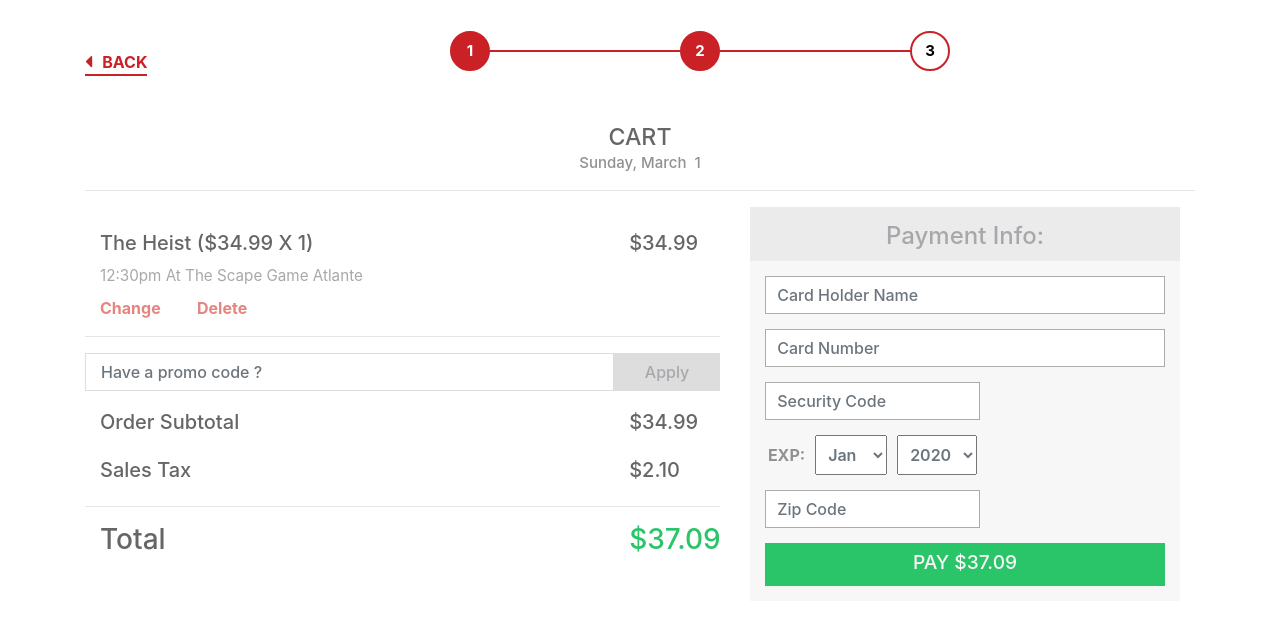
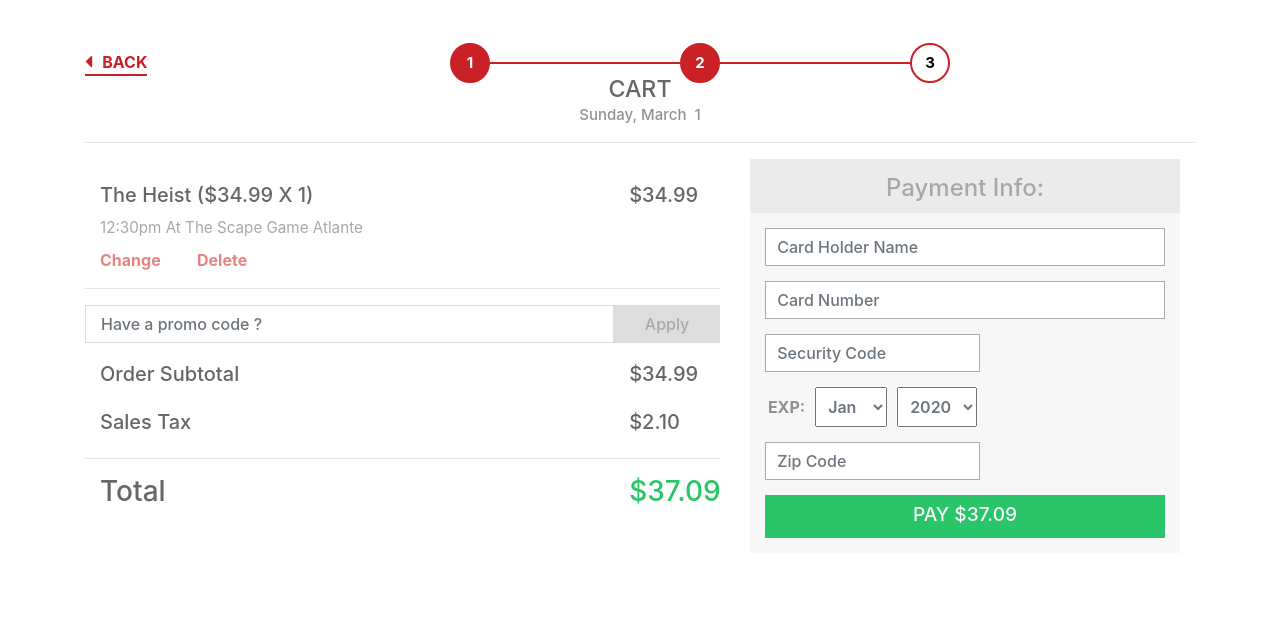
Before and after one commit to SAM3119/Cluechase, a React (Create React App) app: page /payment in a window 1280 px wide. Shown: the top 624 px of the page. Built offline with nearby package versions, Linux system fonts and the light colour scheme.

Commit message:
Update Header_Step_3.js

```diff
--- a/src/components/step_3/header/Header_Step_3.js
+++ b/src/components/step_3/header/Header_Step_3.js
@@ -5,13 +5,13 @@ import { faCaretLeft } from '@fortawesome/free-solid-svg-icons';
 
 import './Header_step_3.css';
 
-class Header extends Component{
+class HeaderStep_3 extends Component{
     render(){
         return(
             <header className = "header">
                 <div className="container">
-                    <div className="row justify-content-center mb-5 ">
-                    <div className="col-2">
+                    <div className="row align-items-center ">
+                        <div className="col-2">
                             <div className="back">
                                 <span className="d-flex align-items-center">
                                     <FontAwesomeIcon className = "icon i-lf" icon = {faCaretLeft} />
@@ -20,7 +20,7 @@ class Header extends Component{
                             </div>
                         </div>
                         <div className="col-10"> {/*-md-4 col-sm-6 col-7*/}
-                            <div className="steps">
+                            <div className="steps w-50">
                             <div className="numbers">
                                 <div className="num-line active-line">
                                     <div className="number completed">1</div>
@@ -40,4 +40,4 @@ class Header extends Component{
         )
     }
 }
-export default Header;
+export default HeaderStep_3;
```
